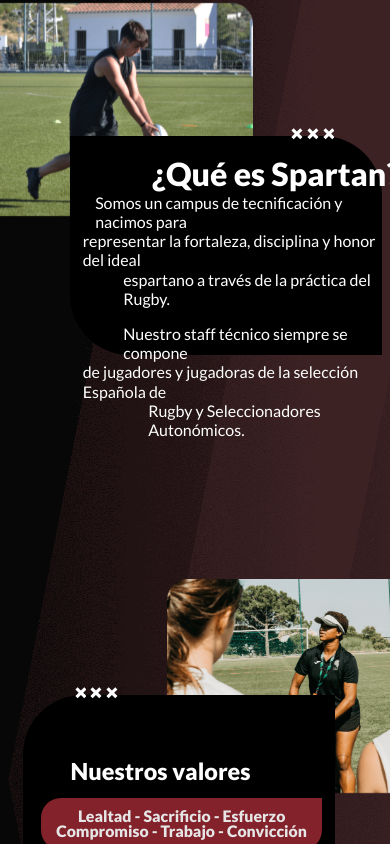
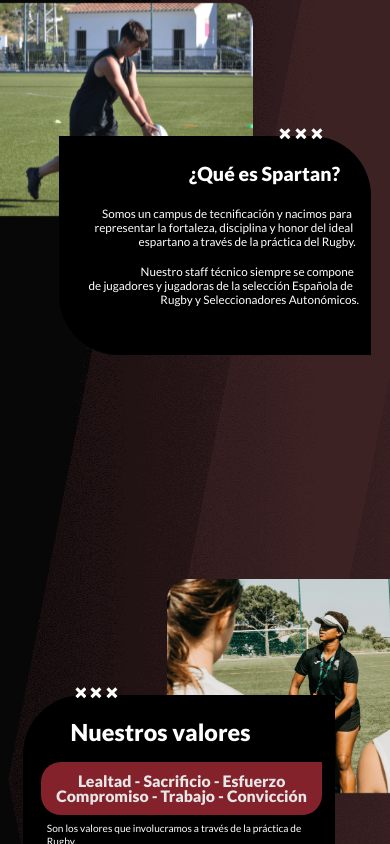
Before and after one commit to DanielVP26/SpartanEliteRugby, a React (Vite) app: page / in a window 390 px wide. Shown: the part 1247-2091 px from the top of the page. Built offline with nearby package versions, Linux system fonts and the light colour scheme.

Commit message:
responsiveMain

```diff
--- a/src/components/Landing.jsx
+++ b/src/components/Landing.jsx
@@ -4,7 +4,7 @@
 import "../styles/Main.css";
 import "../styles/MainResponsive.css";
 import "../styles/Footer.css";
-import "../styles/FooterResponsive.css"
+import "../styles/FooterResponsive.css";
 import Main from "./Main.jsx";
 import Header from "./Header.jsx";
 import Footer from "./Footer.jsx";
--- a/src/styles/FooterResponsive.css
+++ b/src/styles/FooterResponsive.css
@@ -1,6 +1,5 @@
-@media screen and (min-width: 359px) and (max-width: 1327px){
+@media screen and (min-width: 360px) and (max-width:1467px){
     footer{
-        background-color: none;
-        background-image: url(../assets/img/FooterResponsive.png);
+        background-image: url(../assets/FooterResponsive.png);
     }
 }
--- a/src/styles/MainResponsive.css
+++ b/src/styles/MainResponsive.css
@@ -247,16 +247,17 @@
         width: 250%;
     }
 }
-
-@media screen and (min-width: 300px) and (max-width: 578px) {
+@media screen and (min-width: 300px) and (max-width: 600px) {
     .cardOneInfo {
-        margin-top: -68%;
-        margin-left: 18%;
+        margin-top: -55%;
+        margin-left: 15%;
         height: 37vh;
     }
 
     .cardOneText {
         margin-left: 26%;
+        margin-top: -0.1%;
+        margin-bottom: -10%;
         width: 80%;
     }
 
@@ -267,19 +268,23 @@
     }
 
     .cardTwoInfo {
-        margin-top: -99.3%;
+        margin-top: -72.3%;
         height: 37vh;
     }
 
     .cardTwoTextContainer {
         display: flex;
         flex-direction: column;
+        height: 20%;
         width: 90%;
+    }
+    .cardTwoTextInfo{
+        margin-top: -3%;
     }
 
     .cardThreeInfo {
-        margin-top: -65%;
-        margin-left: 18%;
+        margin-top: -55%;
+        margin-left: 15%;
         height: 37vh;
 
     }
@@ -290,7 +295,6 @@
     }
 
     .cardListContainer {
-        margin-top: 10%;
         margin-left: 3%;
         font-size: 80%;
     }
@@ -302,8 +306,9 @@
 
 @media screen and (min-width: 431px) and (max-width: 492px) {
     .cardOneInfo {
-        margin-top: -85.2%;
+        margin-top: -79.2%;
         height: 32vh;
+
     }
 
     .cardOneText {
@@ -321,7 +326,7 @@
     }
 
     .cardTwoInfo {
-        margin-top: -134.4%;
+        margin-top: -124.4%;
         margin-left: -10%;
         height: 34vh;
     }
@@ -339,18 +344,19 @@
     }
 
     .cardThreeInfo {
-        margin-top: -83%;
+        margin-top: -75%;
         margin-left: 18%;
         height: 37vh;
     }
 
     .cardThreeText {
-        margin-left: 20%;
+        margin-left: 10%;
+        margin-top:1%;
         width: 80%;
     }
 
     .cardListContainer {
-        margin-top: 10%;
+        margin-top: -1%;
         margin-left: -1%;
         font-size: 80%;
     }
@@ -374,8 +380,9 @@
     }
 
     .cardTextContainer {
+        font-size: 3vw;
         margin-left: 2%;
-        margin-bottom: 16%;
+        margin-top:-10%;
     }
 
     .cardTwoInfo {
@@ -448,15 +455,20 @@
 
     .cardOneText {
         margin-top: -2%;
+        font-size: 5vw ;
     }
 
     .cardTextContainer {
-        margin-top: -5%;
+        margin-top: -10%;
         line-height: 120%;
+        width: 100%;
+        font-size: 3vw;
     }
 
     .cardTwoText {
         font-size: 6vw;
+        margin-top: -2%;
+        margin-bottom: 10%;
     }
 
     .cardTwoInfo {
@@ -468,13 +480,13 @@
     .cardTwoTextInfo {
         width: 80%;
         margin-left: -4%;
-        margin-top: -2%;
+        margin-top: -3%;
         line-height: 70%;
     }
 
     .cardTwoTextContainer {
         height: 23%;
-        margin-top: -1%;
+        margin-top: -10%;
         line-height: 100%;
         font-size: 90%;
     }
```
Also changed, not shown: src/assets/FooterResponsive.png (renamed from src/assets/img/FooterResponsive.png).
